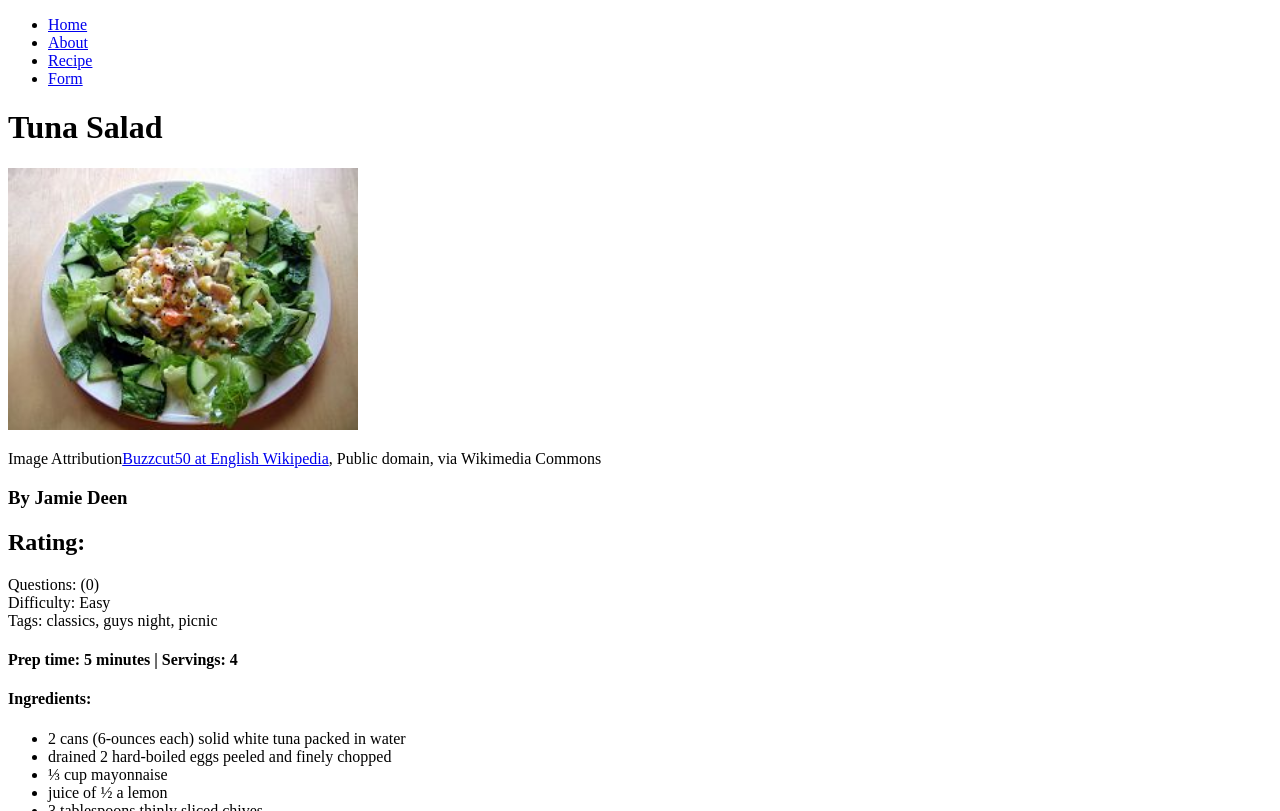
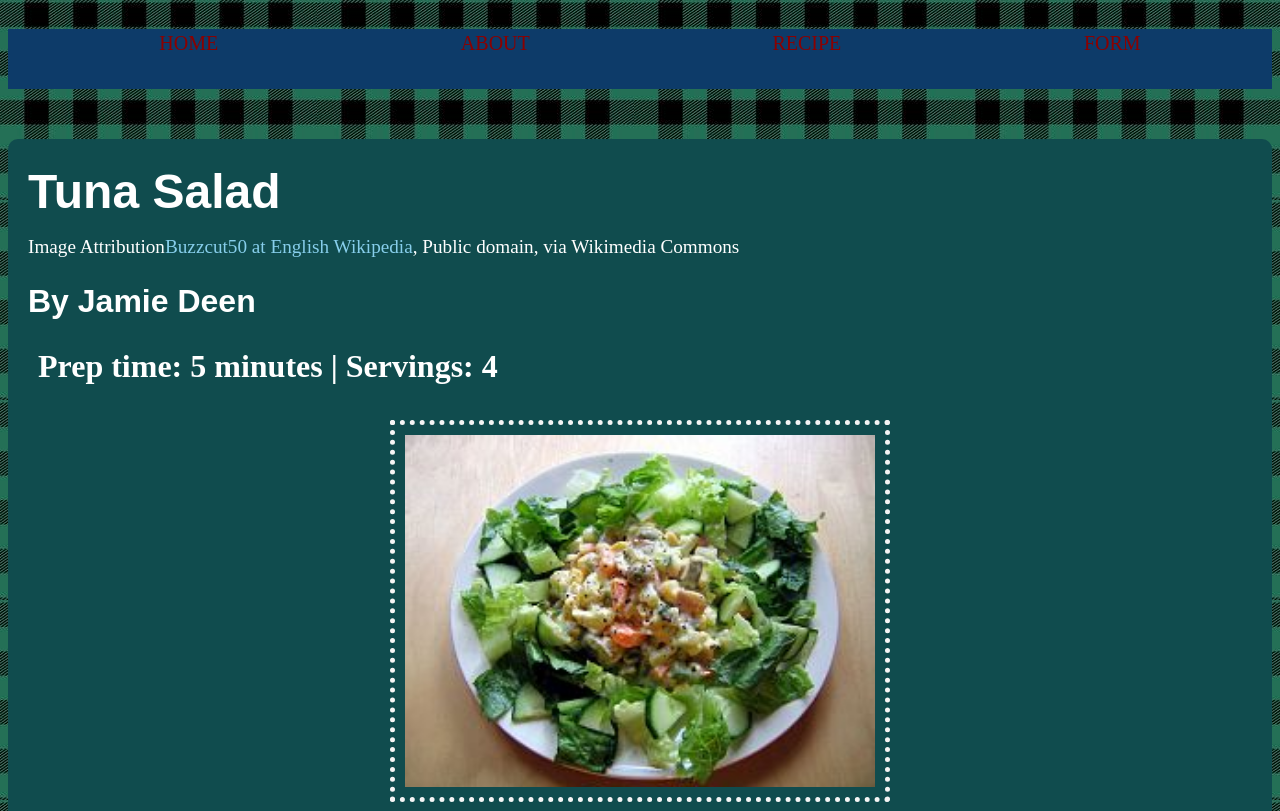
Before and after one commit to Youngbull11/Youngbull11.github.io, a plain HTML site: page recipe.html in a window 1280 px wide. Shown: the top 811 px of the page. Drawn offline with Linux system fonts and the light colour scheme.

Commit message:
added recipe css

```diff
--- a/css/recipe.css
+++ b/css/recipe.css
@@ -1,3 +1,144 @@
+html{
+    box-sizing: border-box;
+    margin: 0px;
+    padding: 0px;
+}
+
+*, *:before, *:after{
+    box-sizing: inherit;
+}
+
+
 body{
-    background-color: orange;
+    background-color: rgb(255, 255, 255);
+    font-family:  font-family 'Fruktur', cursive;
+    font-size: 1.2rem;
+    line-height: 1.4rem;
+    background-image:url(/img/plad\ backgrund\ green.jpg)
 }
+
+#main-nav {
+    font-variant:all small-caps;
+    font-size: 2.25;
+        }
+
+    #main-nav a:link{
+        color: darkred;
+    }
+
+    #main-nav a:visited{
+
+        color: gold;
+    }
+
+    #main-nav a:hover{
+
+        color: rgb(87, 161, 230);
+    }
+
+    nav li{
+        list-style-type: none;
+        display: inline;
+        padding-right: 20px;
+    }
+
+    h1,h2,h3{
+        font-family:Arial, Helvetica, sans-serif
+    }
+
+    h1{
+        font-size: 3rem;
+        font-weight: 700;
+    }
+
+    h2,h3,h4{
+        font-weight: 700;
+        font-size: 2rem;
+    }
+
+  main{
+    width: 90;
+    padding: 10px 20px;
+    border-radius: 10px;
+    margin: 10px auto;
+    background-color: rgb(16, 76, 78);
+    color: rgb(255, 255, 255);
+  }
+  nav{
+      height: 60px;
+      background-color: rgb(13, 59, 105);
+      margin-bottom: 50px;
+      font-size: 1.8rem;
+  }
+
+  nav ul{
+      display: flex;
+      justify-content: space-around;
+      font-variant-caps: all-petite-caps;
+      list-style: none;
+      }
+
+   .container{
+       display: grid;
+       grid-template-areas:
+       "header header header header header"
+       "details image image image supplies"
+       "instructions instructions instructions directions directions"
+       "nutrition nutrions nutritions video video"
+       "footer footer footer footer footer"
+   }
+
+   .row1-head{
+       grid-area: header;
+       margin-bottom: 20px;
+   }
+
+   .row2-left{
+       grid-area: details;
+       padding-left: 10px;
+   }
+
+   .row2-center{
+       grid-area: image;
+       justify-self: center;
+   }
+
+   img{
+       width: 500px;
+       border:5px whitesmoke dotted;
+       padding: 10px
+   }
+
+   .row2-right{
+    grid-area: supplies;
+    padding-right: 20px;
+   }
+
+   .row3-left{
+       grid-area: instructions;
+   }
+
+   .row4-right{
+       grid-area: video;
+       padding-bottom: .9rem;
+   }
+
+   .row3-right{
+       grid-area: directions;
+
+   }
+
+   footer{
+       grid-area: footer;
+       font-size: .9rem;
+   }
+
+   hr{
+       border-top:5px whitesmoke dotted;
+   }
+
+   a{
+       text-decoration: wavy;
+       text-underline-offset: 1px;
+       color: skyblue;
+   }
--- a/recipe.html
+++ b/recipe.html
@@ -4,9 +4,12 @@
     <meta charset="UTF-8">
     <meta http-equiv="X-UA-Compatible" content="IE=edge">
     <meta name="viewport" content="width=device-width, initial-scale=1.0">
+    <link rel="stylesheet" href="/css/recipe.css">
     <title>Tuna Salad Recipe</title>
 </head>
 <body>
+
+    <div id="wrapper">
         <nav id="main-nav">
        <ul>
            <li><a href="index.html">Home</a></li>
@@ -15,17 +18,23 @@
            <li><a href="forms.html">Form</a></li>
        </ul>
    </nav>
+
+    <main class="container">
+    <header class="row1-head">
 <h1>Tuna Salad</h1>
+<p>Image Attribution<a href="https://commons.wikimedia.org/wiki/File:Russian_Salad.jpg">Buzzcut50 at English Wikipedia</a>,  Public domain, via Wikimedia Commons</p>
+<h3 class="author">By Jamie Deen</h3>
+</head>
+
+<article class="row2-left">
+<h4> Prep time: 5 minutes | Servings: 4</h4>
+</article>
+
+<article class="row2-center">
 <img src="img/Salad256px.jpg" alt=" Salad on the table " width="350" >
-<p>Image Attribution<a href="https://commons.wikimedia.org/wiki/File:Russian_Salad.jpg">Buzzcut50 at English Wikipedia</a>,  Public domain, via Wikimedia Commons</p>
-<h3>By Jamie Deen</h3>
+</article>
 
-<h2>Rating:</h2>
-<p> Questions: (0) <br> Difficulty: Easy
-<br> Tags: classics, guys night, picnic</p>
-
-<h4> Prep time: 5 minutes | Servings: 4</h4>
-
+<article class="row2-right">
 <h4>Ingredients:</h4>
 <ul>
     <li> 2 cans (6-ounces each) solid white tuna packed in water </li>
@@ -41,13 +50,28 @@
     <li> Mixed salad greens , optional</li>
     <li>toasted sourdough or whole-wheat bread (optional)</li>
 </ul>
+</article>
 
+<article class="row3-left">
 <h2>Directions</h2>
 <p>In a mixing bowl, combine the tuna, eggs, mayonnaise, lemon juice, chives, celery, relish, and onion. Season the salad with a big pinch of salt and pepper and stir to combine. Serve on a bed of salad greens or on toasted bread, if you like.</p>
+</article>
+
+<article class="row4-right">
+    <iframe width="560" height="315" src="https://www.youtube.com/embed/XmUBTpA68F0" title="YouTube video player" frameborder="0" allow="accelerometer; autoplay; clipboard-write; encrypted-media; gyroscope; picture-in-picture" allowfullscreen></iframe>
+    <p>Watch! How To Make Tuna Salad</p>
+    </article>
+
+
+<footer>
+<hr>
 
 <p>Image Attribution<a href="https://commons.wikimedia.org/wiki/File:Russian_Salad.jpg">Buzzcut50 at English Wikipedia</a>,  Public domain, via Wikimedia Commons</p>
 Recipe Source: <a href="https://www.pauladeen.com/recipe/tuna-salad/">Jamie Deen Tuna Salad Recipe</a>
-<p>Watch! How To Make Tuna Salad</p>
-<iframe width="560" height="315" src="https://www.youtube.com/embed/XmUBTpA68F0" title="YouTube video player" frameborder="0" allow="accelerometer; autoplay; clipboard-write; encrypted-media; gyroscope; picture-in-picture" allowfullscreen></iframe>
+</footer>
+
+
+</div>
+</main>
 </body>
 </html>
```
Also changed, not shown: img/plad backgrund green.jpg (added). Lines whose indentation alone changed are shown as unchanged.
